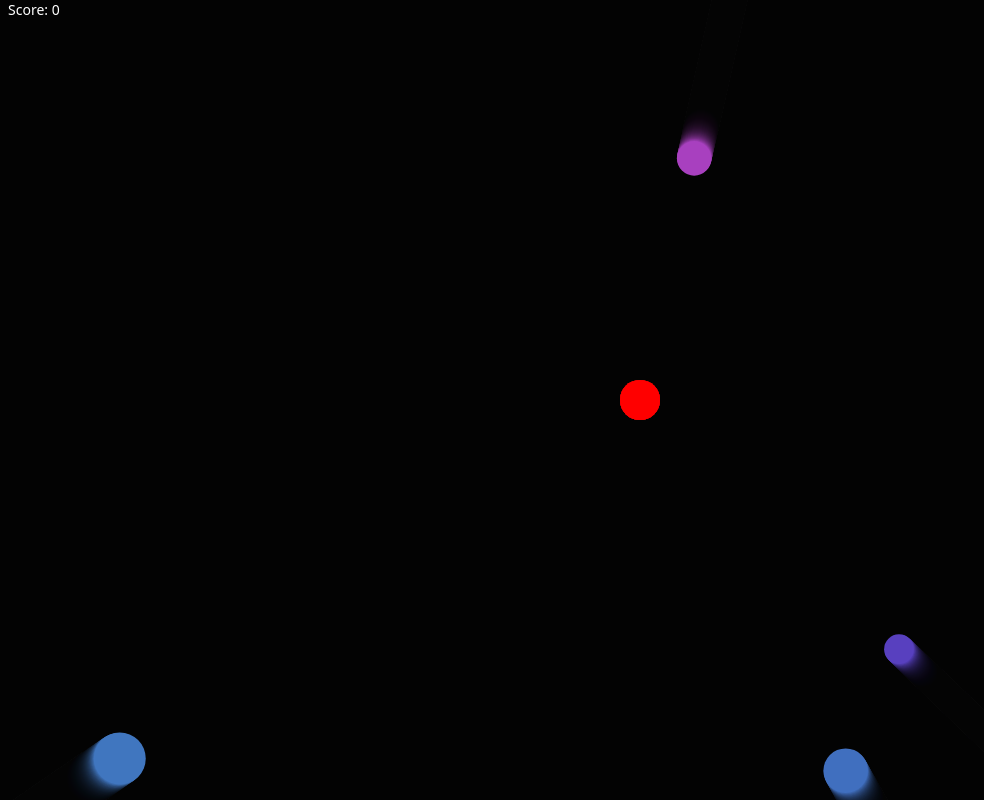
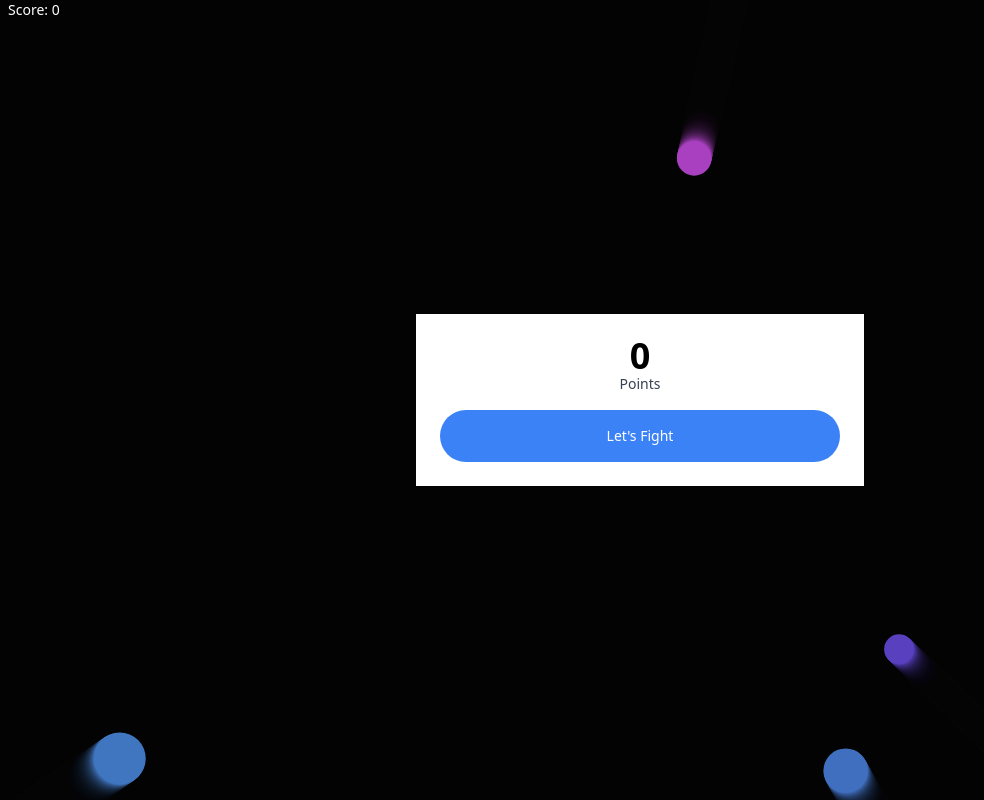
Before and after one commit to DangHuuPhuocVinh/Javascript-Practicing-Project-Collection, a plain HTML site: page Space game/index.html in a window 1280 px wide. Shown: the whole page, without its empty margins (0-984 px from the left). Drawn offline with nearby package versions, Linux system fonts and the light colour scheme.

Commit message:
Create pop-up of starting game

```diff
--- a/Space game/index.html
+++ b/Space game/index.html
@@ -5,6 +5,18 @@
     }
 </style>
 <div class="fixed text-white text-sm ml-2 ml-1 select-none"><span>Score: </span><span id="scoreEl">0</span></div>
+
+<div class="fixed inset-0 flex items-center justify-center">
+    <div class="bg-white max-w-md w-full p-6">
+        <h1 class="text-4xl font-bold text-center leading-none">0</h1>
+        <p class="text-sm text-gray-700 text-center mb-4">Points</p>
+        <div>
+            <button class="bg-blue-500 text-white w-full py-4 rounded-full text-sm">Let's Fight</button>
+        </div>
+    </div>
+</div>
+
 <canvas></canvas>
+
 <script src="https://cdnjs.cloudflare.com/ajax/libs/gsap/3.12.5/gsap.min.js" integrity="sha512-7eHRwcbYkK4d9g/6tD/mhkf++eoTHwpNM9woBxtPUBWm67zeAfFC+HrdoE2GanKeocly/VxeLvIqwvCdk7qScg==" crossorigin="anonymous" referrerpolicy="no-referrer"></script>
 <script src="script.js"></script>
```
